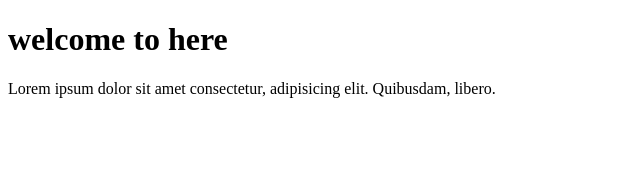
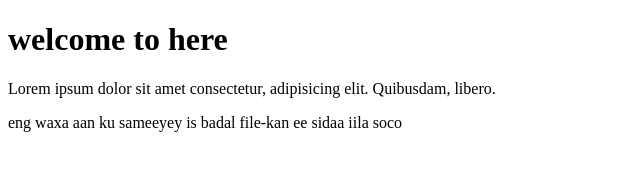
Before and after one commit to HamzaDev12/Developers, a plain HTML site: page index.htm in a window 1280 px wide. Shown: the whole page, without its empty margins (0-640 px from the left). Drawn offline with Linux system fonts and the light colour scheme.

Commit message:
i have been changed this paragraph

```diff
--- a/index.htm
+++ b/index.htm
@@ -8,5 +8,8 @@
 <body>
     <h1>welcome to here</h1>
     <p>Lorem ipsum dolor sit amet consectetur, adipisicing elit. Quibusdam, libero.</p>
+
+    <!-- ashraf has been changed this paragraph -->
+     <p>eng waxa aan ku sameeyey is badal file-kan ee sidaa iila soco</p>
 </body>
 </html>
```
